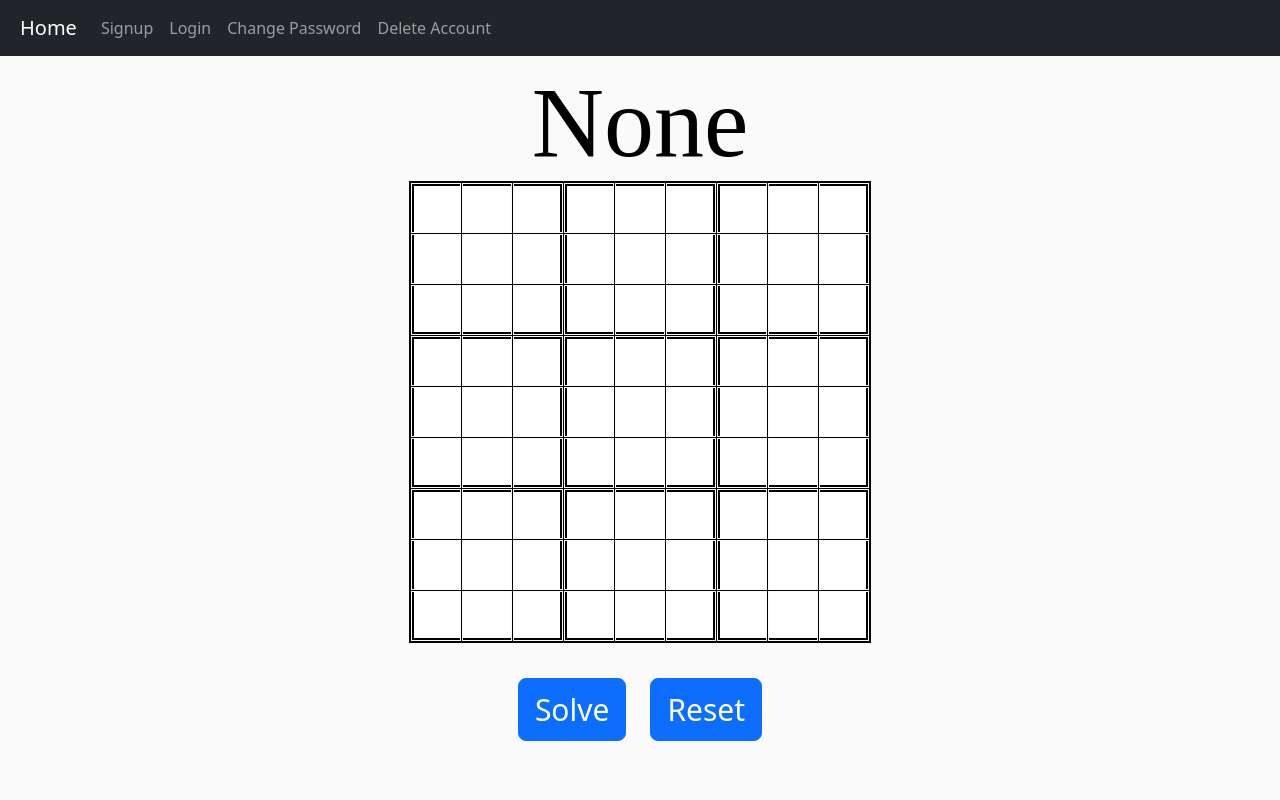
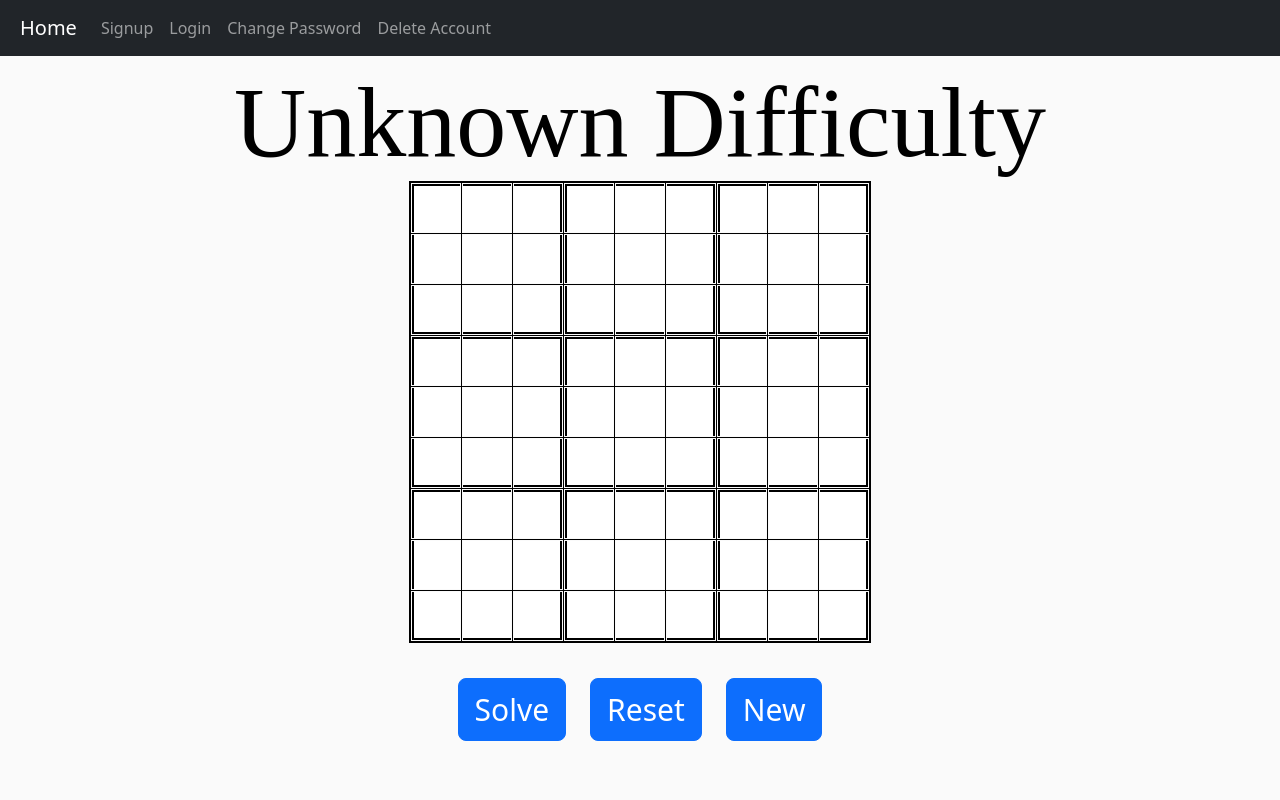
Before and after one commit to alfiesouthgate1/SodokuSolver, a Flask app: page /play in a window 1280 px wide. Run offline with Flask 3, Linux system fonts and the light colour scheme.

Commit message:
Finished Implementation Phase 3 Can now play sudoku puzzles on the webpage

```diff
--- a/SudokuSolver/generator.py
+++ b/SudokuSolver/generator.py
@@ -53,6 +53,6 @@ def hard(grid):
 
 
 grid = generate_grid(grid)
-grid = hard(grid)
+grid = easy(grid)
 for row in grid:
     print(" ".join(row))
--- a/SudokuSolver/run.py
+++ b/SudokuSolver/run.py
@@ -114,12 +114,11 @@ def playsudoku():
     sudokugrid = data.get('grid')
     e_m_h = data.get('difficulty')
 
-    # Convert difficulty string to corresponding integer value
     difficulty_levels = {'1': 1, '2': 2, '3': 3}
     difficulty = difficulty_levels.get(e_m_h)
 
     if difficulty is not None:
-        sudokugrid = generate_grid(sudokugrid)  # Assuming this function prepares the Sudoku grid
+        sudokugrid = generate_grid(sudokugrid)
 
         if difficulty == 1:
             sudokugrid = easy(sudokugrid)
--- a/SudokuSolver/templates/play_sudoku.html
+++ b/SudokuSolver/templates/play_sudoku.html
@@ -107,7 +107,15 @@
         window.onload = function (){
             play_sudoku()
         }
-
+        function reset_puzzle(){
+            for (let i = 0; i < 81; i++) {
+            let cellID = `cell-${i}`;
+            let cellInput = document.getElementById(cellID);
+            if (!cellInput.readOnly) {
+                cellInput.value = "";
+            }
+    }
+        }
         function solve_sudoku() {
             let sudokugrid =
                 [["-", "-", "-", "-", "-", "-", "-", "-", "-"],
@@ -199,6 +207,7 @@
                         let cellID = `cell-${x * 9 + k}`;
                         if( data[x][k] != "-"){
                             document.getElementById(cellID).value = data[x][k];
+                            document.getElementById(cellID).readOnly = true;
                         }
 
                     }
@@ -222,8 +231,16 @@
 <body>
     <div class="position-absolute top-0 start-50 translate-middle-x text-center mt-5 mb-5" style="font-size:
     100px; font-family: Kokonor;color: Black; width:100%;" >
-        {{ difficulty }}
-        <input type="hidden" id="difficulty" value="{{ difficulty }}">
+            {% if difficulty == '1' %}
+                Easy
+            {% elif difficulty == '2' %}
+                Medium
+            {% elif difficulty == '3' %}
+                Hard
+            {% else %}
+                Unknown Difficulty
+            {% endif %}
+                <input type="hidden" id="difficulty" value="{{ difficulty }}">
     </div>
     <nav class="navbar navbar-expand-lg navbar-dark bg-dark">
       <a class="navbar-brand" href="{{ url_for('hello_world') }}" style="margin-left: 20px;">Home</a>
@@ -349,7 +366,10 @@
                 <button id="solve-button" class="btn btn-lg btn-primary btn-block" style="font-size: 30px;" onclick="solve_sudoku()">Solve</button>
             </div>
             <div class="col">
-                <button class="btn btn-lg btn-primary btn-block" style="font-size: 30px;" onclick="reset_page()">Reset</button>
+                <button class="btn btn-lg btn-primary btn-block" style="font-size: 30px;" onclick="reset_puzzle()">Reset</button>
+            </div>
+            <div class="col">
+                <button class="btn btn-lg btn-primary btn-block" style="font-size: 30px;" onclick="reset_page()">New</button>
             </div>
         </div>
     </div>
```
